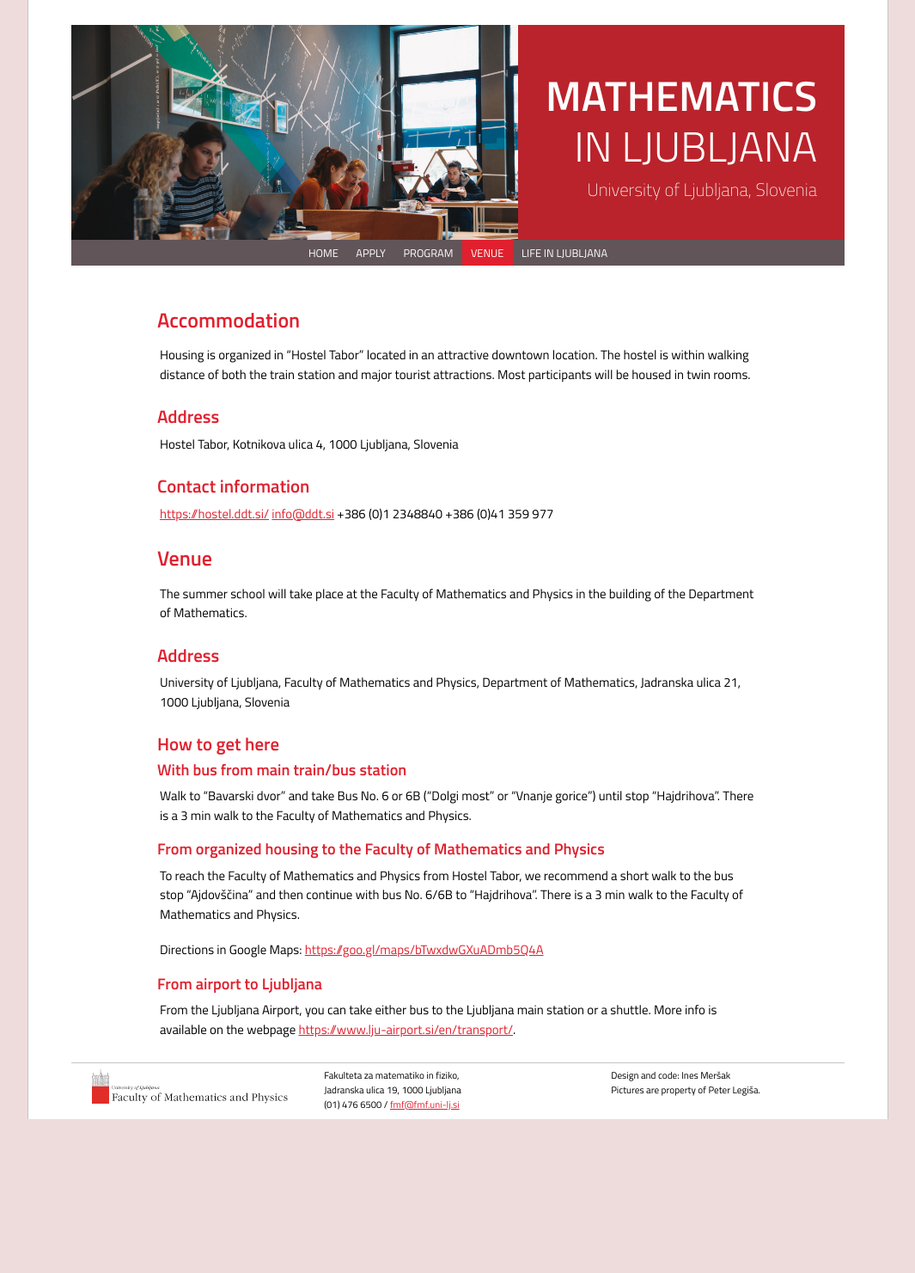
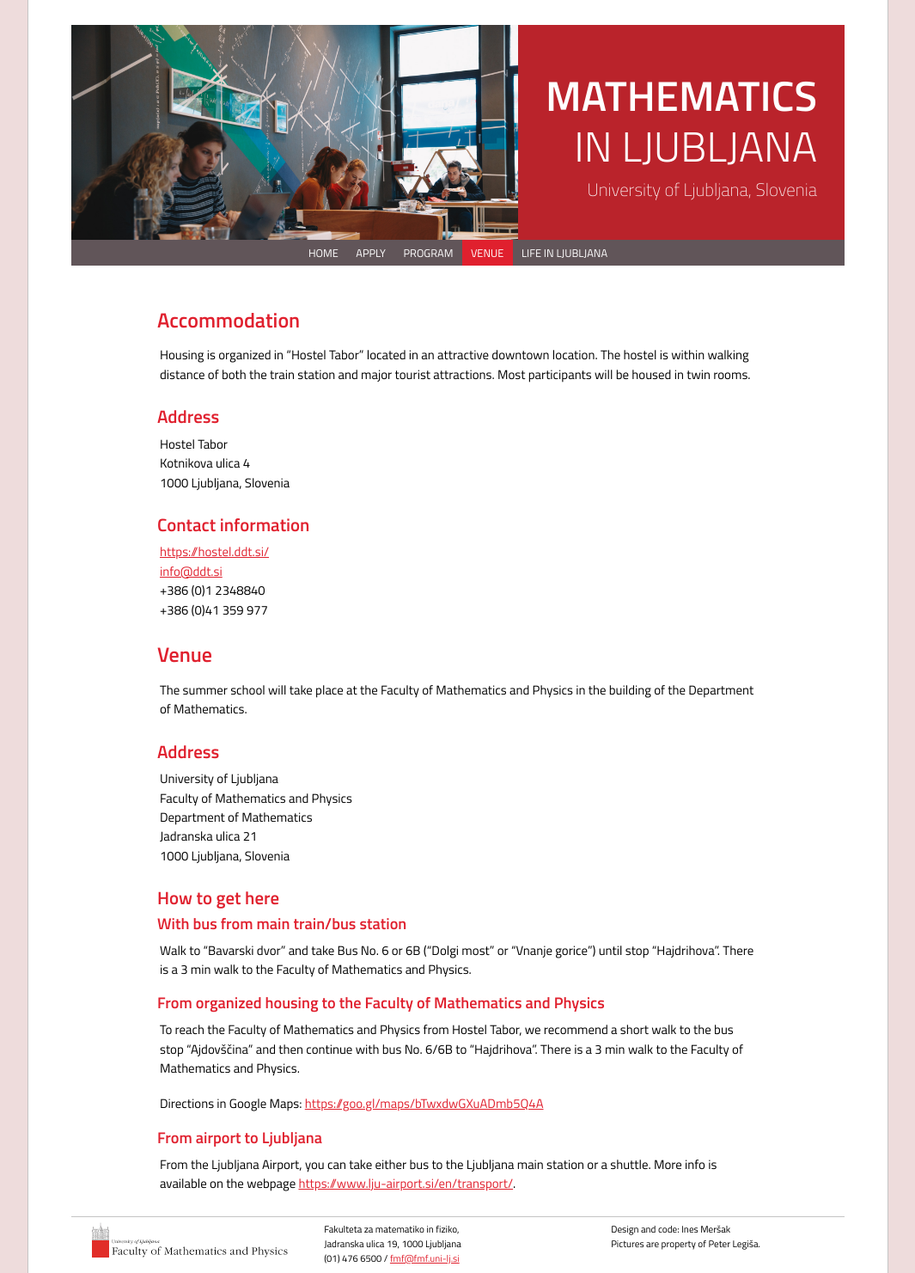
Before and after one commit to ul-fmf/mathematics-in-ljubljana, a Jekyll site: the page built from venue.md, in a window 1280 px wide. Shown: the whole page at 86% size, without its empty margins (107-1172 px from the left). Built offline with Jekyll 4.4.1, drawn with Linux system fonts in a browser that asks for light colours; nearby versions of some CDN libraries; a style sheet for code colours, icons or effects is not loaded; before the commit the page ends 1302 px from its top, so only the background shows below that.

```diff
--- a/venue.md
+++ b/venue.md
@@ -9,8 +9,8 @@ Housing is organized in “Hostel Tabor” located in an attractive downtown loc
 
 ## Address
 
-Hostel Tabor,
-Kotnikova ulica 4,
+Hostel Tabor
+Kotnikova ulica 4
 1000 Ljubljana, Slovenia
 
 ## Contact information
@@ -26,10 +26,10 @@ The summer school will take place at the Faculty of Mathematics and Physics in t
 
 ## Address
 
-University of Ljubljana,
-Faculty of Mathematics and Physics,
-Department of Mathematics,
-Jadranska ulica 21,
+University of Ljubljana
+Faculty of Mathematics and Physics
+Department of Mathematics
+Jadranska ulica 21
 1000 Ljubljana, Slovenia
 
 ## How to get here
```
